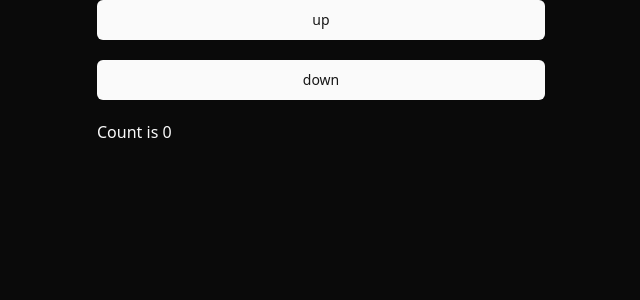
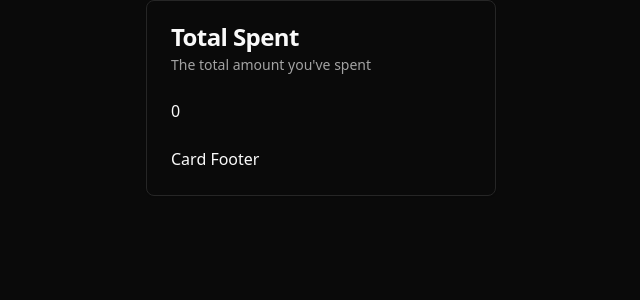
Before and after one commit to Yash-op7/modern-tech-expense-tracker-project, a React (Vite) app in the folder frontend/: page / in a window 1280 px wide. Shown: the top 300 px of the page, without its empty margins (319-959 px from the left). Built offline with nearby package versions, Linux system fonts and the light colour scheme; no server answers.

Commit message:
trying to deploy on vercel

```diff
--- a/frontend/src/App.tsx
+++ b/frontend/src/App.tsx
@@ -1,17 +1,42 @@
 
 import { Button } from "@/components/ui/button"
-import { useState } from "react"
+import { useEffect, useState } from "react"
+
+import {
+  Card,
+  CardContent,
+  CardDescription,
+  CardFooter,
+  CardHeader,
+  CardTitle,
+} from "@/components/ui/card"
+
 
 function App() {
-const [count, setCount] = useState(0);
+  const [totalSpent, setTotalSpent] = useState(0);
+
+  useEffect(() => {
+    async function fetchTotal() {
+      const res = await fetch("/api/expenses/total-spent")
+      const data = await res.json()
+      setTotalSpent(data.total)
+    }
+    fetchTotal()
+  }, [])
+
   return (
-    <>
-    <div className="flex flex-col max-w-md m-auto gap-y-5">
-      <Button onClick={() => setCount(count => count + 1)}>up</Button>
-      <Button onClick={() => setCount(count => count - 1)}>down</Button>
-      Count is {count}
-    </div>
-    </>
+      <Card className="w-[350px] m-auto">
+        <CardHeader>
+          <CardTitle>Total Spent</CardTitle>
+          <CardDescription>The total amount you've spent</CardDescription>
+        </CardHeader>
+        <CardContent>
+          <p>{totalSpent}</p>
+        </CardContent>
+        <CardFooter>
+          <p>Card Footer</p>
+        </CardFooter>
+      </Card>
   )
 }
 
--- a/frontend/vite.config.ts
+++ b/frontend/vite.config.ts
@@ -9,5 +9,13 @@ export default defineConfig({
     alias: {
       "@" : path.resolve(import.meta.dir, "./src")
     }
+  },
+  server: {
+    proxy: {
+      "/api": {
+        target: "http://localhost:3000",
+        changeOrigin: true
+      }
+    }
   }
 })
```
Also changed, not shown: 2 other files (tests, documents, lock files or other folders).
